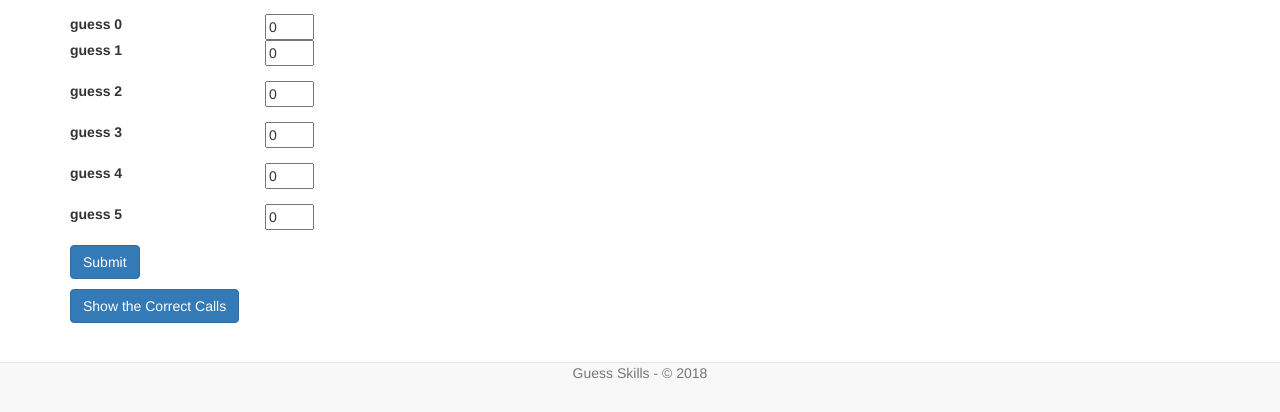
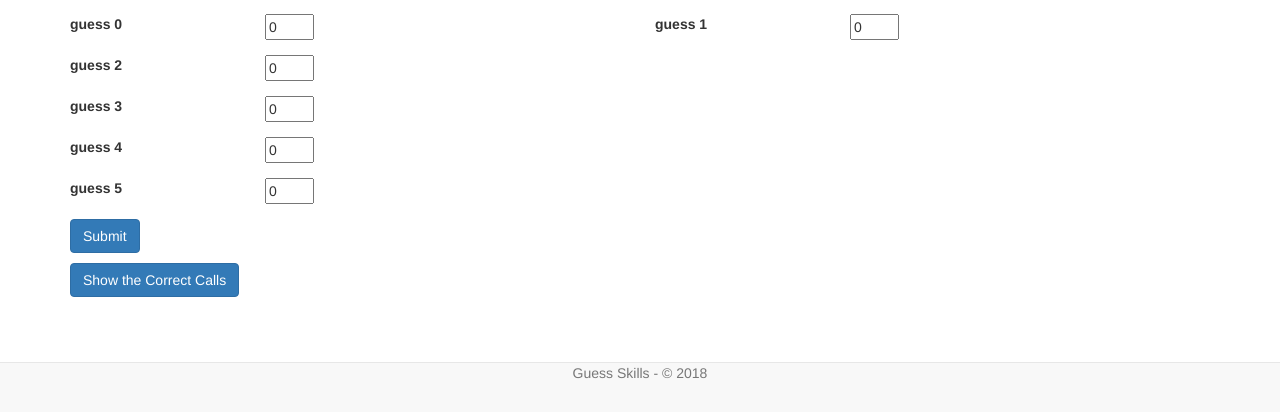
Before and after one commit to glgaines/guess5, a website: page docs/index.html in a window 1280 px wide. Shown: the part 388-800 px from the top of the page. Drawn offline with nearby package versions, Linux system fonts and the light colour scheme.

Commit message:
adding front end files for Github Pages

```diff
--- a/docs/index.html
+++ b/docs/index.html
@@ -24,12 +24,12 @@
 			 	<form class="" action="index.html" method="post">
 				 	<div class="form-group row">
 					 	<label for="guess0" class="col-sm-2 col-form-label">guess 0</label>
-					 	<div class="col-sm-10">
+					 	<div class="col-sm-4">
 						 	<input type="number" min="0" max="9" step="1" value="0" name="guess0" id="input_guess0">
 					 	</div>
 
 						<label for="guess1" class="col-sm-2 col-form-label">guess 1</label>
-						<div class="col-sm-10">
+						<div class="col-sm-4">
 							<input type="number" min="0" max="9" step="1" value="0" name="guess1" id="input_guess1">
 						</div>
 			 		</div>
```
Also changed, not shown: src/index.html (+2 -2 lines).
